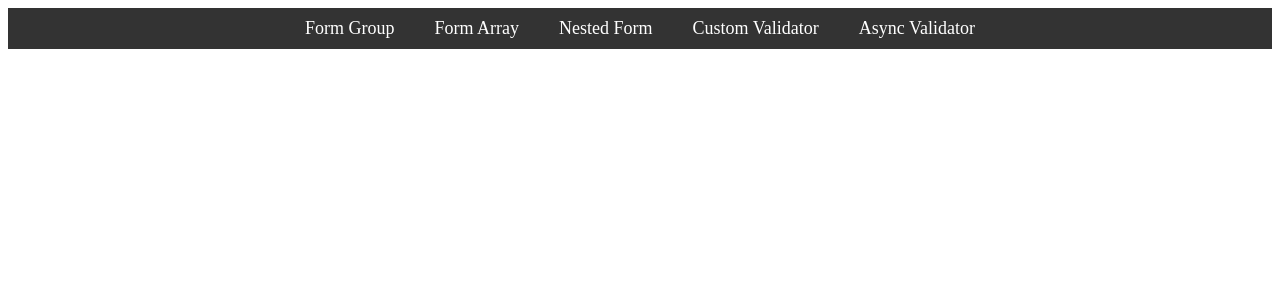
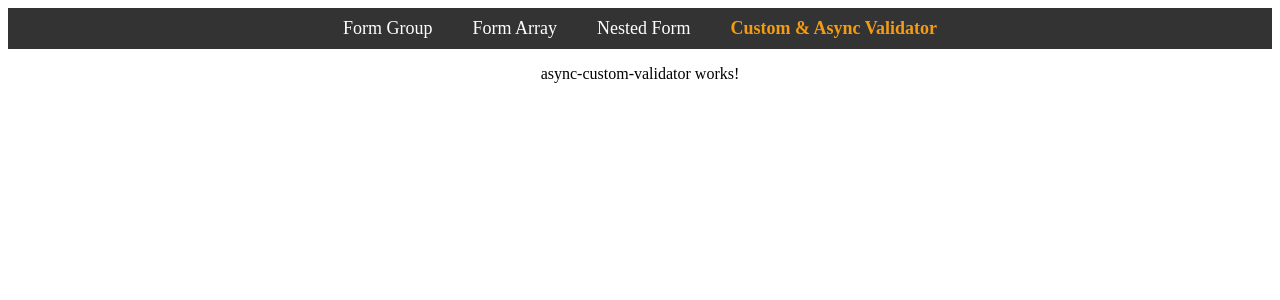
Before and after one commit to etienne-orchis/advanced-ng-app, an Angular app: page /reactive-form/async-custom-group in a window 1280 px wide. Before the commit this address led to /. Shown: the top 300 px of the page. Built offline with nearby package versions, Linux system fonts and the light colour scheme.

Commit message:
the custom & async validator component

```diff
--- a/src/app/app.component.html
+++ b/src/app/app.component.html
@@ -3,7 +3,7 @@
     <ul>
       <li>
         <a
-          routerLink="reactive-form/form-group"
+          routerLink="/reactive-form/form-group"
           routerLinkActive="active"
           ariaCurrentWhenActive="page"
           >Form Group</a
@@ -20,13 +20,8 @@
         >
       </li>
       <li>
-        <a routerLink="#" routerLinkActive="active" ariaCurrentWhenActive="page"
-          >Custom Validator</a
-        >
-      </li>
-      <li>
-        <a routerLink="#" routerLinkActive="active" ariaCurrentWhenActive="page"
-          >Async Validator</a
+        <a routerLink="/reactive-form/async-custom-group" routerLinkActive="active" ariaCurrentWhenActive="page"
+          >Custom & Async Validator</a
         >
       </li>
     </ul>
--- a/src/app/app.routes.ts
+++ b/src/app/app.routes.ts
@@ -1,7 +1,9 @@
 import { Routes } from '@angular/router';
 import { FormGroupComponent } from './reactive-form/form-group/form-group.component';
+import { AsyncCustomValidatorComponent } from './reactive-form/async-custom-validator/async-custom-validator.component';
 
 export const routes: Routes = [
   { path: '', redirectTo: '/reactive-form/form-group', pathMatch: 'full' },
   { path: 'reactive-form/form-group', component: FormGroupComponent },
+  { path: 'reactive-form/async-custom-group', component: AsyncCustomValidatorComponent },
 ];
--- /dev/null
+++ b/src/app/reactive-form/async-custom-validator/async-custom-validator.component.html
@@ -0,0 +1 @@
+<p>async-custom-validator works!</p>
```
Also changed, not shown: src/app/reactive-form/async-custom-validator/async-custom-validator.component.ts (added, +11 -0 lines), src/app/reactive-form/async-custom-validator/async-custom-validator.component.scss (added), 1 other file (tests, documents, lock files or other folders).
